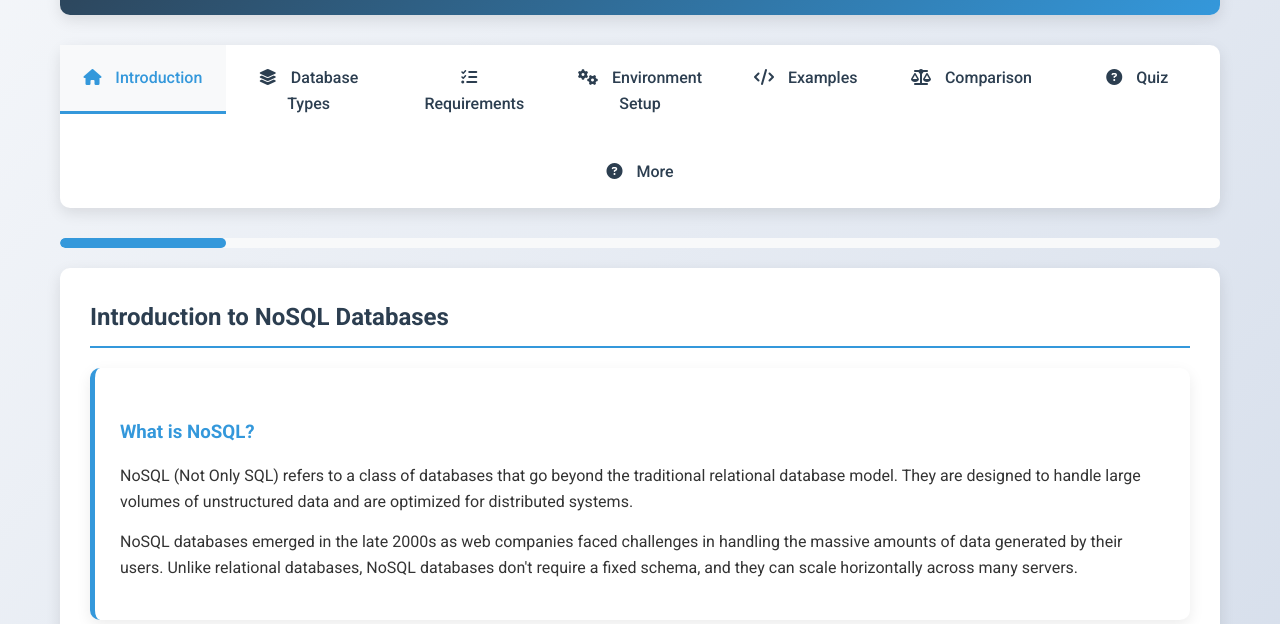
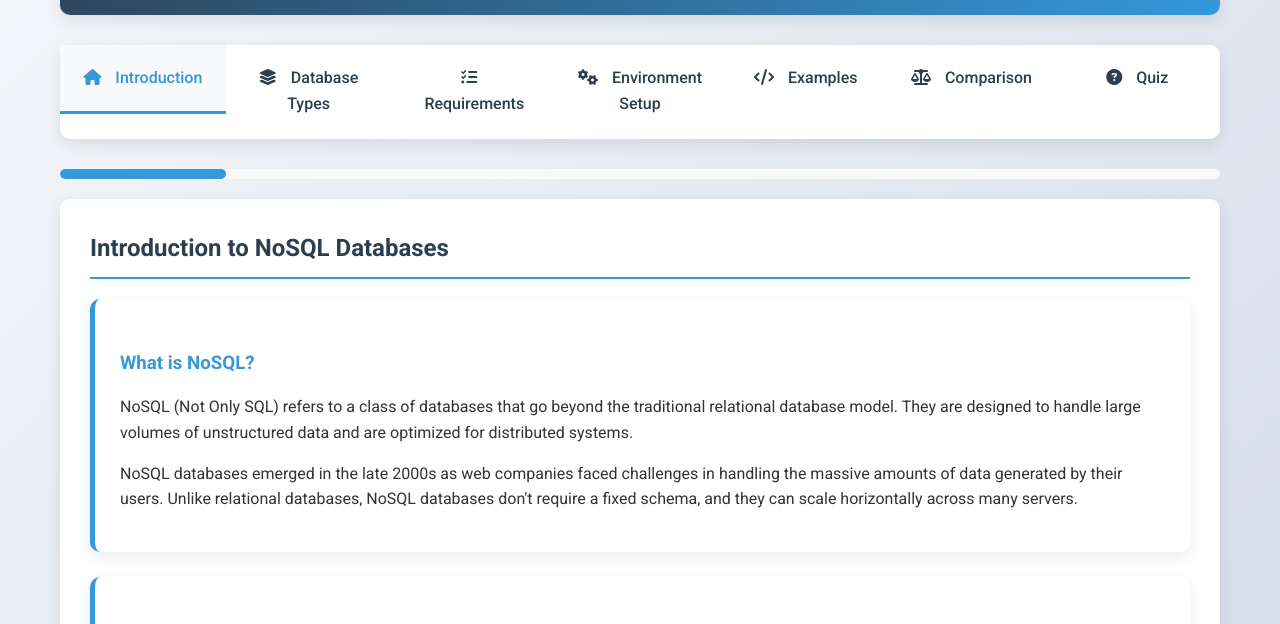
Before and after one commit to martincode2/Learning-NosQL-Hub, a plain HTML site: page index.html in a window 1280 px wide. Shown: the part 147-771 px from the top of the page. Drawn offline with Linux system fonts and the light colour scheme.

Commit message:
Update index.html

```diff
--- a/index.html
+++ b/index.html
@@ -653,11 +653,6 @@
                 <li class="nav-item">
                     <a href="#" class="nav-link" data-target="quiz">
                         <i class="fas fa-question-circle"></i> Quiz
-                    </a>
-                </li>
-                 <li class="nav-item">
-                    <a href="/more.html" class="nav-link" data-target="quiz">
-                        <i class="fas fa-question-circle"></i> More
                     </a>
                 </li>
             </ul>
```
